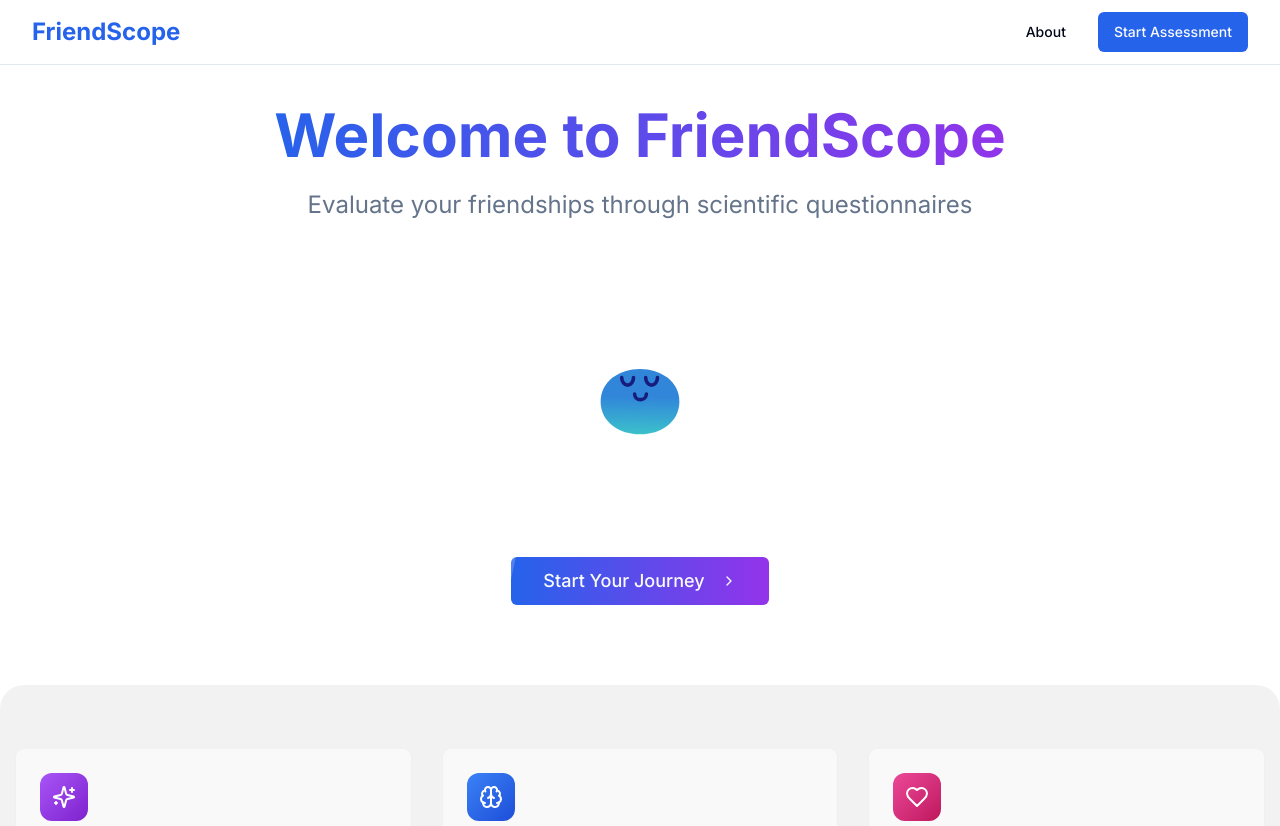
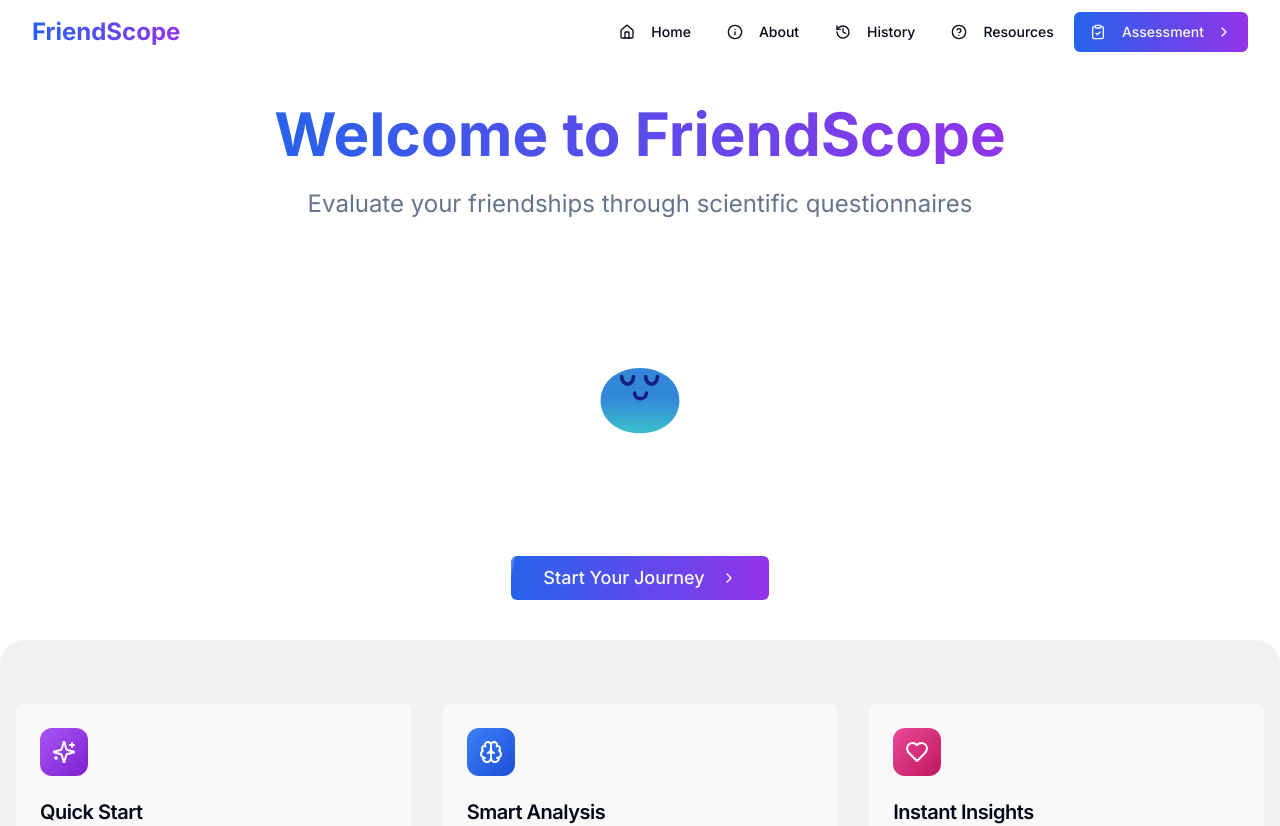
Before and after one commit to pranavwaykar/friendscope, a Next.js app: page / in a window 1280 px wide. Shown: the top 826 px of the page. Built offline with nearby package versions, Linux system fonts and the light colour scheme.

Commit message:
Optimise Header display style

```diff
--- a/app/layout.tsx
+++ b/app/layout.tsx
@@ -18,9 +18,10 @@ export default function RootLayout({
       <html lang="en">
       <body className={inter.className}>
       <div className="flex flex-col min-h-screen">
-        <Header />
-        <main className="flex-grow">{children}</main>
-        <Footer />
+          <Header/>
+          {/*<main className="flex-grow">{children}</main>*/}
+          <main className="flex-grow pt-16">{children}</main>
+          <Footer/>
       </div>
       </body>
       </html>
--- a/app/page.tsx
+++ b/app/page.tsx
@@ -116,7 +116,7 @@ export default function Home() {
     return (
         <div className="min-h-screen bg-gradient-to-b from-background to-background/80">
             {/* Hero Section */}
-            <div className="container mx-auto px-4 pt-10 pb-20">
+            <div className="container mx-auto px-4 pt-10 pb-10">
                 <motion.div
                     initial={{ opacity: 0, y: 20 }}
                     animate={{ opacity: 1, y: 0 }}
@@ -146,7 +146,7 @@ export default function Home() {
                         >
                             <Button
                                 size="lg"
-                                className="group relative overflow-hidden bg-gradient-to-r from-primary to-purple-600 hover:from-primary/90 hover:to-purple-700 transition-all duration-300 px-8 py-6 text-lg"
+                                className="group relative overflow-hidden bg-gradient-to-r from-primary to-purple-600 hover:from-primary/90 hover:to-purple-700 transition-all duration-300 px-8 py-2 text-lg"
                             >
                                 Start Your Journey
                                 <ChevronRight className="ml-2 h-5 w-5 transition-transform group-hover:translate-x-1" />
--- a/components/layout/Header.tsx
+++ b/components/layout/Header.tsx
@@ -1,52 +1,196 @@
+// import Link from 'next/link'
+// import { Button } from '@/components/ui/button'
+// import { Menu } from 'lucide-react'
+// import {
+//     Sheet,
+//     SheetContent,
+//     SheetTrigger,
+// } from "@/components/ui/sheet"
+//
+// export function Header() {
+//     return (
+//         <header className="bg-background border-b">
+//             <div className="container flex items-center justify-between h-16">
+//                 <Link href="/" className="text-2xl font-bold text-primary">
+//                     FriendScope
+//                 </Link>
+//                 <nav className="hidden md:block">
+//                     <ul className="flex space-x-4">
+//                         <li>
+//                             <Link href="/about">
+//                                 <Button variant="ghost">About</Button>
+//                             </Link>
+//                         </li>
+//                         <li>
+//                             <Link href="/assess">
+//                                 <Button>Start Assessment</Button>
+//                             </Link>
+//                         </li>
+//                     </ul>
+//                 </nav>
+//                 <Sheet>
+//                     <SheetTrigger asChild>
+//                         <Button variant="outline" size="icon" className="md:hidden">
+//                             <Menu className="h-6 w-6" />
+//                             <span className="sr-only">Open menu</span>
+//                         </Button>
+//                     </SheetTrigger>
+//                     <SheetContent side="right">
+//                         <nav className="flex flex-col space-y-4">
+//                             <Link href="/about">
+//                                 <Button variant="ghost" className="w-full justify-start">About</Button>
+//                             </Link>
+//                             <Link href="/assess">
+//                                 <Button className="w-full justify-start">Start Assessment</Button>
+//                             </Link>
+//                         </nav>
+//                     </SheetContent>
+//                 </Sheet>
+//             </div>
+//         </header>
+//     )
+// }
+
+
+'use client'
+
+import { useState, useEffect } from 'react'
 import Link from 'next/link'
+import { motion, AnimatePresence } from 'framer-motion'
 import { Button } from '@/components/ui/button'
-import { Menu } from 'lucide-react'
 import {
     Sheet,
     SheetContent,
     SheetTrigger,
 } from "@/components/ui/sheet"
+import {
+    Menu,
+    Home,
+    ClipboardCheck,
+    Info,
+    History,
+    HelpCircle,
+    ChevronRight
+} from 'lucide-react'
 
 export function Header() {
+    const [isScrolled, setIsScrolled] = useState(false)
+    const [isMounted, setIsMounted] = useState(false)
+
+    useEffect(() => {
+        setIsMounted(true)
+        const handleScroll = () => {
+            setIsScrolled(window.scrollY > 20)
+        }
+        window.addEventListener('scroll', handleScroll)
+        return () => window.removeEventListener('scroll', handleScroll)
+    }, [])
+
+    const navigationItems = [
+        { href: '/', label: 'Home', icon: Home },
+        // { href: '/assess', label: 'Assessment', icon: ClipboardCheck },
+        { href: '/about', label: 'About', icon: Info },
+        { href: '/history', label: 'History', icon: History },
+        { href: '/resources', label: 'Resources', icon: HelpCircle },
+        { href: '/assess', label: 'Assessment', icon: ClipboardCheck },
+    ]
+
+    if (!isMounted) return null
+
     return (
-        <header className="bg-background border-b">
+        <motion.header
+            initial={{ y: -100 }}
+            animate={{ y: 0 }}
+            className={`fixed top-0 left-0 right-0 z-50 transition-all duration-300 ${
+                isScrolled
+                    ? 'bg-white/80 backdrop-blur-md border-b shadow-sm'
+                    : 'bg-transparent'
+            }`}
+        >
             <div className="container flex items-center justify-between h-16">
-                <Link href="/" className="text-2xl font-bold text-primary">
-                    FriendScope
+                <Link href="/" className="relative group">
+                    <motion.div
+                        initial={{ opacity: 0, x: -20 }}
+                        animate={{ opacity: 1, x: 0 }}
+                        className="flex items-center"
+                    >
+                        <span className="text-2xl font-bold bg-gradient-to-r from-primary to-purple-600 bg-clip-text text-transparent">
+                            FriendScope
+                        </span>
+                        <div className="absolute -bottom-1 left-0 w-0 h-0.5 bg-gradient-to-r from-primary to-purple-600 group-hover:w-full transition-all duration-300" />
+                    </motion.div>
                 </Link>
-                <nav className="hidden md:block">
-                    <ul className="flex space-x-4">
-                        <li>
-                            <Link href="/about">
-                                <Button variant="ghost">About</Button>
-                            </Link>
-                        </li>
-                        <li>
-                            <Link href="/assess">
-                                <Button>Start Assessment</Button>
-                            </Link>
-                        </li>
-                    </ul>
+
+                {/* Desktop Navigation */}
+                <nav className="hidden md:flex items-center space-x-1">
+                    <AnimatePresence mode="wait">
+                        {navigationItems.map((item, index) => (
+                            <motion.div
+                                key={item.href}
+                                initial={{ opacity: 0, y: -20 }}
+                                animate={{ opacity: 1, y: 0 }}
+                                transition={{ delay: index * 0.1 }}
+                            >
+                                <Link href={item.href}>
+                                    <Button
+                                        variant={item.href === '/assess' ? 'default' : 'ghost'}
+                                        className={`group relative ${
+                                            item.href === '/assess'
+                                                ? 'bg-gradient-to-r from-primary to-purple-600 hover:from-primary/90 hover:to-purple-700'
+                                                : ''
+                                        }`}
+                                    >
+                                        <item.icon className="w-4 h-4 mr-2 transition-transform group-hover:scale-110" />
+                                        {item.label}
+                                        {item.href === '/assess' && (
+                                            <ChevronRight className="ml-1 w-4 h-4 transition-transform group-hover:translate-x-1" />
+                                        )}
+                                    </Button>
+                                </Link>
+                            </motion.div>
+                        ))}
+                    </AnimatePresence>
                 </nav>
+
+                {/* Mobile Navigation */}
                 <Sheet>
                     <SheetTrigger asChild>
                         <Button variant="outline" size="icon" className="md:hidden">
-                            <Menu className="h-6 w-6" />
+                            <Menu className="h-5 w-5" />
                             <span className="sr-only">Open menu</span>
                         </Button>
                     </SheetTrigger>
-                    <SheetContent side="right">
-                        <nav className="flex flex-col space-y-4">
-                            <Link href="/about">
-                                <Button variant="ghost" className="w-full justify-start">About</Button>
-                            </Link>
-                            <Link href="/assess">
-                                <Button className="w-full justify-start">Start Assessment</Button>
-                            </Link>
+                    <SheetContent side="right" className="w-[300px] sm:w-[400px]">
+                        <nav className="flex flex-col space-y-4 mt-8">
+                            {navigationItems.map((item, index) => (
+                                <motion.div
+                                    key={item.href}
+                                    initial={{ opacity: 0, x: 50 }}
+                                    animate={{ opacity: 1, x: 0 }}
+                                    transition={{ delay: index * 0.1 }}
+                                >
+                                    <Link href={item.href}>
+                                        <Button
+                                            variant={item.href === '/assess' ? 'default' : 'ghost'}
+                                            className={`w-full justify-start group ${
+                                                item.href === '/assess'
+                                                    ? 'bg-gradient-to-r from-primary to-purple-600 hover:from-primary/90 hover:to-purple-700'
+                                                    : ''
+                                            }`}
+                                        >
+                                            <item.icon className="w-4 h-4 mr-2 transition-transform group-hover:scale-110" />
+                                            {item.label}
+                                            {item.href === '/assess' && (
+                                                <ChevronRight className="ml-auto w-4 h-4 transition-transform group-hover:translate-x-1" />
+                                            )}
+                                        </Button>
+                                    </Link>
+                                </motion.div>
+                            ))}
                         </nav>
                     </SheetContent>
                 </Sheet>
             </div>
-        </header>
+        </motion.header>
     )
 }
```
